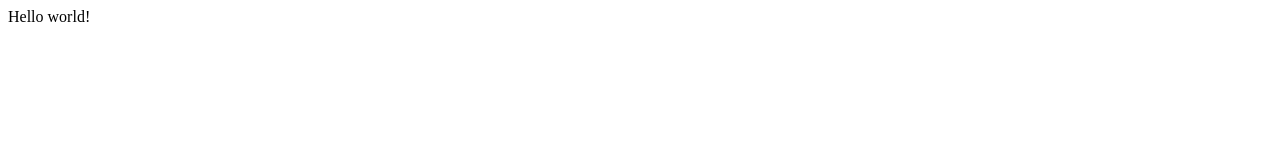
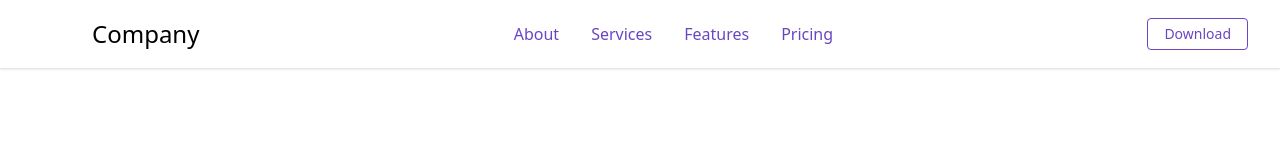
Before and after one commit to colsoncrim/react-tailwind-template, a Gatsby site: page / in a window 1280 px wide. Built offline with nearby package versions, Linux system fonts and the light colour scheme; Gatsby itself is replaced by a stand-in of ours.

Commit message:
Created navbar and added necessary component files

```diff
--- /dev/null
+++ b/gatsby-browser.js
@@ -0,0 +1 @@
+import "./src/styles/tailwind.css"
--- a/gatsby-config.js
+++ b/gatsby-config.js
@@ -5,6 +5,20 @@
  */
 
 module.exports = {
-  /* Your site config here */
-  plugins: [],
+  plugins: [
+    {
+      resolve: 'gatsby-plugin-postcss',
+      options: {
+        postCssPlugins: [require("tailwindcss")],
+      },
+    },
+    {
+      resolve: 'gatsby-plugin-purgecss',
+      options: {
+        printRejected: false,
+        develop: false,
+        tailwind: true,
+      },
+    }
+  ],
 }
--- a/package.json
+++ b/package.json
@@ -15,8 +15,11 @@
   },
   "dependencies": {
     "gatsby": "^2.22.15",
+    "gatsby-plugin-postcss": "^2.3.4",
+    "gatsby-plugin-purgecss": "^5.0.0",
     "react": "^16.12.0",
-    "react-dom": "^16.12.0"
+    "react-dom": "^16.12.0",
+    "tailwindcss": "^1.4.6"
   },
   "devDependencies": {
     "prettier": "2.0.5"
--- /dev/null
+++ b/src/components/Button.js
@@ -0,0 +1,9 @@
+import React from 'react'
+
+const Button = ({ children }) => (
+    <button className="py-4 px-4 bg-green-600 hover:bg-green-700 rounded text-white">
+        {children}
+    </button>
+)
+
+export default Button
--- /dev/null
+++ b/src/components/layout/Header.js
@@ -0,0 +1,34 @@
+import React from 'react'
+
+const Header = () => (
+
+    <header className="sticky top-0 bg-white shadow">
+    <div className="container flex flex-col sm:flex-row justify-between items-center mx-auto py-4 px-8">
+      <div className="flex items-center text-2xl">
+        <div className="w-12 mr-3">
+        {/* logo here */}
+        </div>
+        Company
+      </div>
+      <div className="flex mt-4 sm:mt-0">
+        <a className="text-purple-700 hover:purple-900 px-4" href="#about">
+          About
+        </a>
+        <a className="text-purple-700 hover:purple-900 px-4" href="#services">
+          Services
+        </a>
+        <a className="text-purple-700 hover:purple-900 px-4" href="#features">
+          Features
+        </a>
+        <a className="text-purple-700 hover:purple-900 px-4" href="#pricing">
+          Pricing
+        </a>
+      </div>
+      <div className="hidden md:block">
+      <a href="#" class="inline-block text-sm px-4 py-2 leading-none border rounded text-purple-700 border-purple-700 hover:border-transparent hover:text-white hover:bg-purple-700 mt-4 lg:mt-0">Download</a>
+      </div>
+    </div>
+  </header>
+)
+
+export default Header
--- /dev/null
+++ b/src/components/layout/Layout.js
@@ -0,0 +1,8 @@
+import React from 'react'
+import Header from './Header'
+
+const Layout = () => (
+    <Header />
+)
+
+export default Layout
--- a/src/pages/index.js
+++ b/src/pages/index.js
@@ -1,5 +1,6 @@
 import React from "react"
+import Layout from '../components/layout/Layout';
 
-export default function Home() {
-  return <div>Hello world!</div>
-}
+export default  () => (
+  <Layout></Layout>
+)
--- /dev/null
+++ b/src/styles/tailwind.css
@@ -0,0 +1,5 @@
+@tailwind base;
+
+@tailwind components;
+
+@tailwind utilities;
--- /dev/null
+++ b/tailwind.config.js
@@ -0,0 +1,8 @@
+module.exports = {
+  purge: [],
+  theme: {
+    extend: {},
+  },
+  variants: {},
+  plugins: [],
+}
```
Also changed, not shown: src/components/layout/Footer.js (added), 1 other file.
